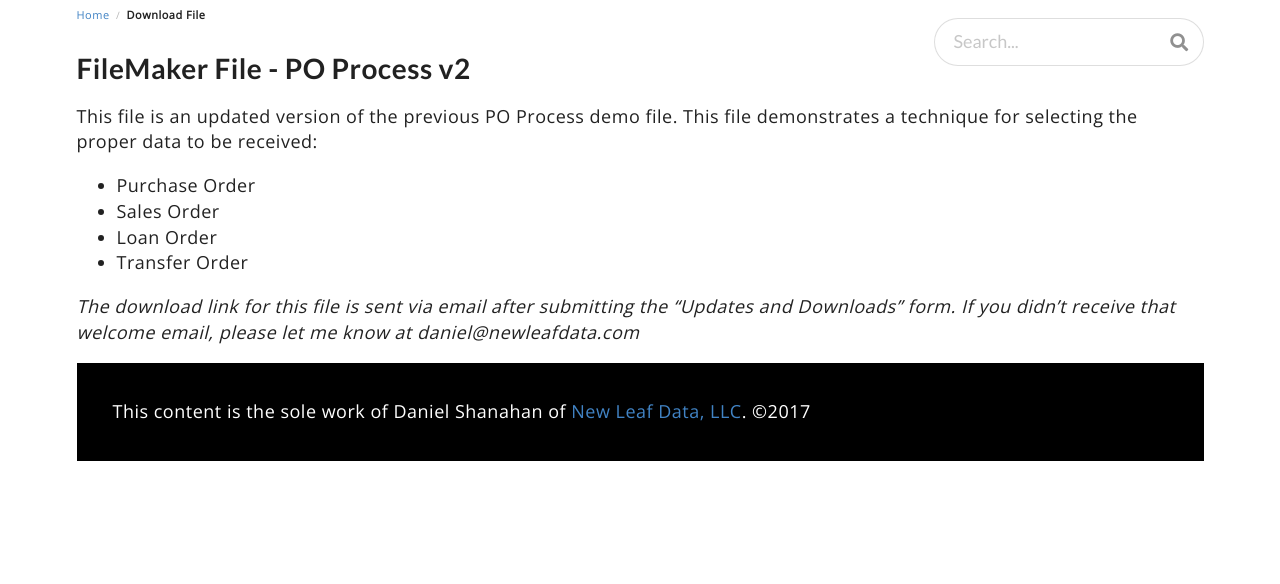
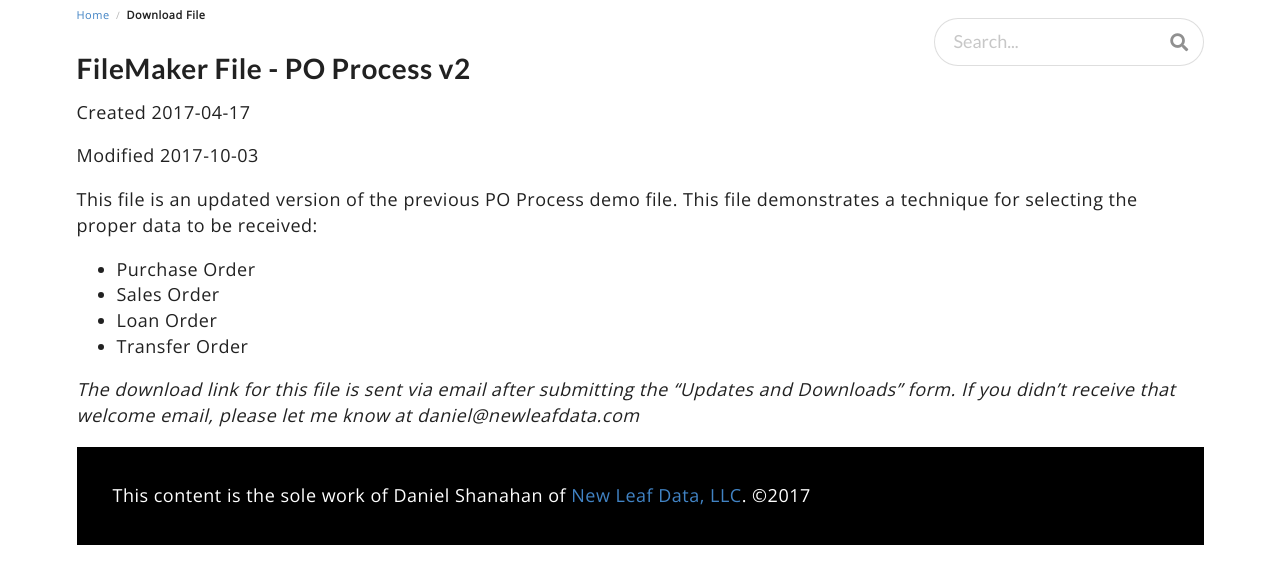
Before and after one commit to danielshanahan/FileMakerInventoryResources, a Jekyll site: the page built from _files/002-PurchaseOrderProcessv2.md, in a window 1280 px wide. Shown: the top 584 px of the page. Built offline with Jekyll 4.4.1, drawn with Linux system fonts in a browser that asks for light colours; nearby versions of some CDN libraries.

Commit message:
Update 002-PurchaseOrderProcessv2.md

```diff
--- a/_files/002-PurchaseOrderProcessv2.md
+++ b/_files/002-PurchaseOrderProcessv2.md
@@ -5,6 +5,8 @@
 description: A technique for receiving from multiple tables.
 permalink: /Download_poProcess_v2.html
 formid: 70465958323
+created: Created 2017-04-17
+modified: Modified 2017-10-03
 ---
 This file is an updated version of the previous PO Process demo file. This file demonstrates a technique for selecting the proper data to be received:
 
```
